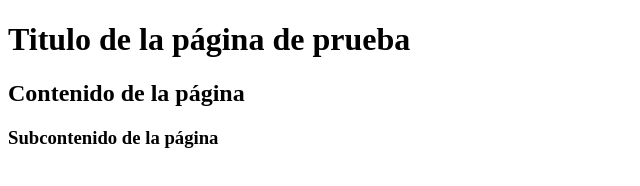
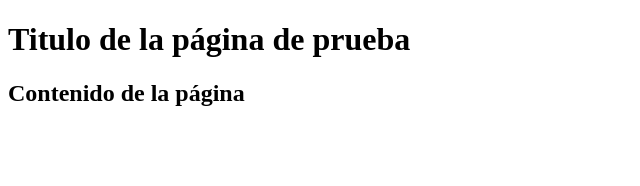
Before and after one commit to DRANXZ88/pagina-web, a plain HTML site: page index.html in a window 1280 px wide. Shown: the whole page, without its empty margins (0-640 px from the left). Drawn offline with Linux system fonts and the light colour scheme.

Commit message:
Revert "Subcontenido de la página"
This reverts commit 8ed21d3a019b650f26435baa01a88b960d238d5d.

```diff
--- a/index.html
+++ b/index.html
@@ -7,6 +7,5 @@
 <body>
 	<h1>Titulo de la página de prueba</h1>
 	<h2>Contenido de la página</h2>
-	<h3>Subcontenido de la página</h3>
 </body>
 </html>
```
